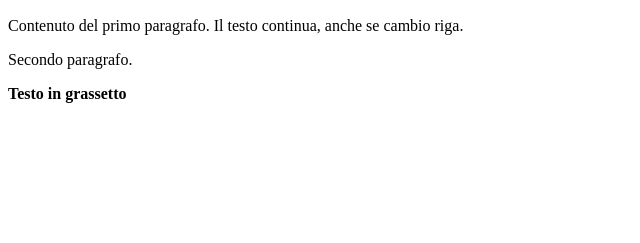
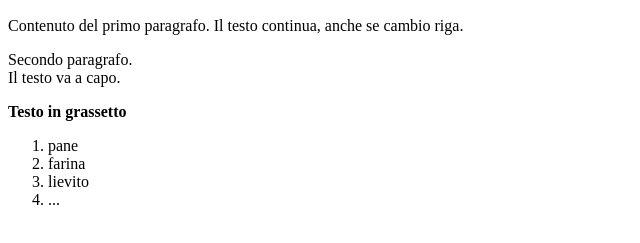
Before and after one commit to Liceo-Bellinzona/introduzione-html-css-sakrstic, a plain HTML site: page index.html in a window 1280 px wide. Shown: the part 155-398 px from the top of the page, without its empty margins (0-640 px from the left). Drawn offline with Linux system fonts and the light colour scheme.

Commit message:
22.01.2024

```diff
--- a/index.html
+++ b/index.html
@@ -2,7 +2,18 @@
 <h1>Sezione</h1>
 <h2>Sotto sezione</h2>
 <p>Contenuto del primo paragrafo.
-    Il testo continua, anche se cambio riga.
-</p>
-<p>Secondo paragrafo.</p>
+    Il testo continua, anche se cambio riga.</p>
+<p>Secondo paragrafo.
+    <br> Il testo va a capo.</p>
+
 <b>Testo in grassetto</b>
+
+<!-- Questo è un commento -->
+
+<!-- Lista-->
+<ol>
+    <li> pane </li>
+    <li> farina </li>
+    <li> lievito </li>
+    <li> ... </li>
+</ol>
```
